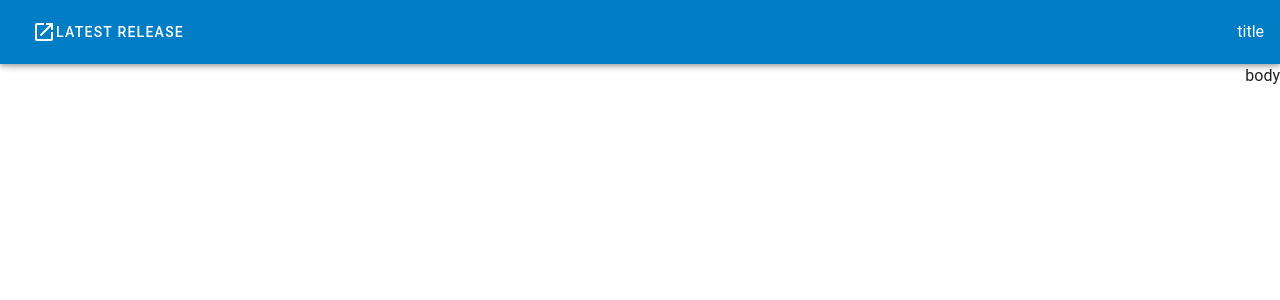
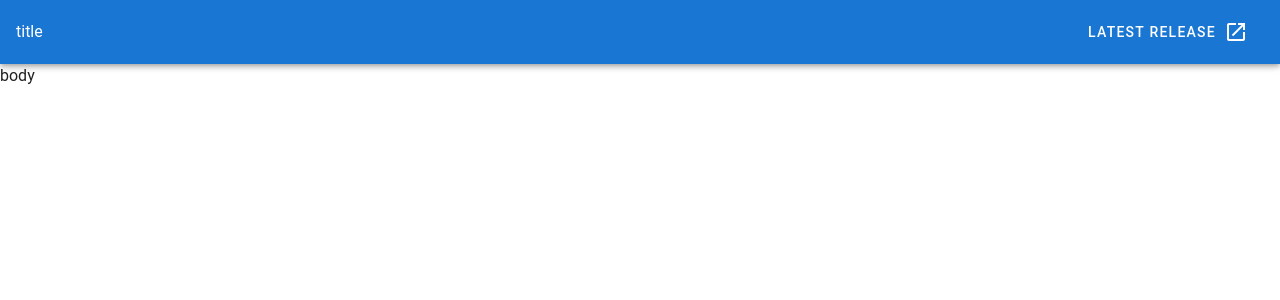
Before and after one commit to KFazelp/alibaba-REST-countries-API, a Vue app: page / in a window 1280 px wide. Shown: the top 300 px of the page. Built offline with nearby package versions, Linux system fonts and the light colour scheme.

Commit message:
feat: create theme colors

```diff
--- a/src/core/plugins/vuetify.ts
+++ b/src/core/plugins/vuetify.ts
@@ -5,41 +5,22 @@ import "@mdi/font/css/materialdesignicons.css";
 Vue.use(Vuetify);
 
 export default new Vuetify({
-  rtl: true,
   theme: {
-    options: { customProperties: true },
+    options: {
+      customProperties: true,
+    },
     themes: {
       light: {
-        primary: "#007DC5",
-        secondary: "#052C47",
-        accent: "#00AAA5",
-        danger: "#ED1651",
-        info: "#0091D0",
-        success: "#A4CF57",
-        warning: "#FFA800",
-        warningTint: "#FFCB05",
-        lightBlue: "#9BC9FF",
-        lightGrey: "#e4e6ef",
-        accentB: "#622980",
-        neutral: "#7e8299",
-        neutralTint: "#bfb9c2",
-        neutralShade: "#48464b",
-        neutralTextTint: "#4c4e6f",
-        neutralTextShade: "#2a2b42",
-        backgroundA: "#ffffff",
-        backgroundB: "#f5f8fa",
-        backgroundBShade: "#1a1a27",
-        backgroundC: "#1e1e2d",
-        mamaniaPrimary: "#f0055f",
-        mamaniaSecondary: "#FF80AB",
-        mamaniaAccent: "#8E5A70",
-        cyan: "#BAF2F2",
-        pink: "#FEC3DA",
-        pumpkin: "#FBAB11",
-        lightPumpkin: "#ffe4b3",
-        labAbnormal: "#F57C00",
-        labNormal: "#4CAF50",
-        medicine: "#20C4F4",
+        text: "#111517", // Very Dark Blue: hsl (200, 15%, 8%)
+        input: "#858585", // Dark Grey: hsl (0, 0%, 52%)
+        background: "#fafafa", // Very Light Grey: hsl (0, 0%, 98%)
+        element: "#ffffff", // White: hsl (0, 0%, 100%)
+      },
+      dark: {
+        text: "#ffffff", // White: hsl (0, 0%, 100%)
+        input: "#2b3945", // Dark Blue: hsl (209, 23%, 22%)
+        background: "#202c37", // Very Dark Blue: hsl (207, 26%, 17%)
+        element: "#2b3945", // Dark Blue: hsl (209, 23%, 22%)
       },
     },
   },
```
